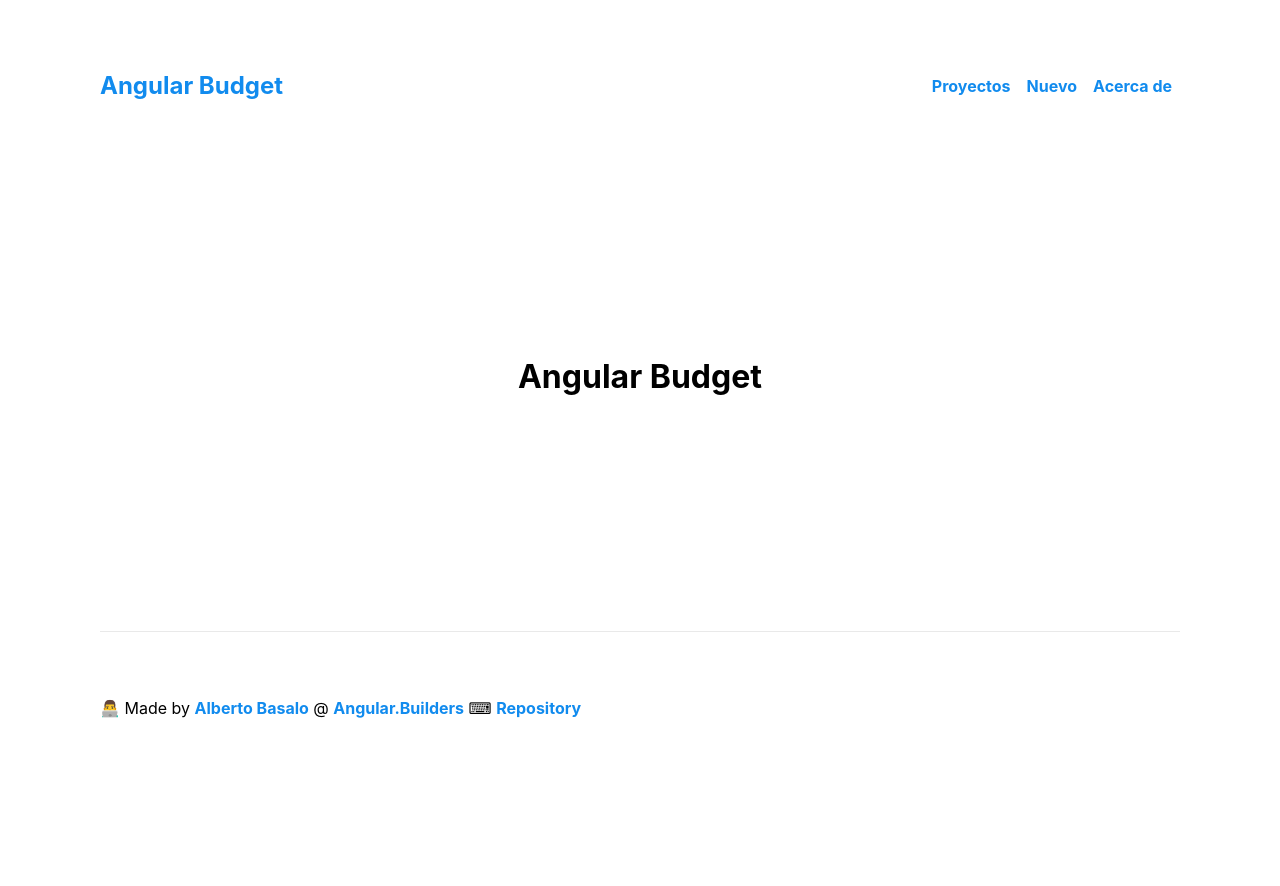
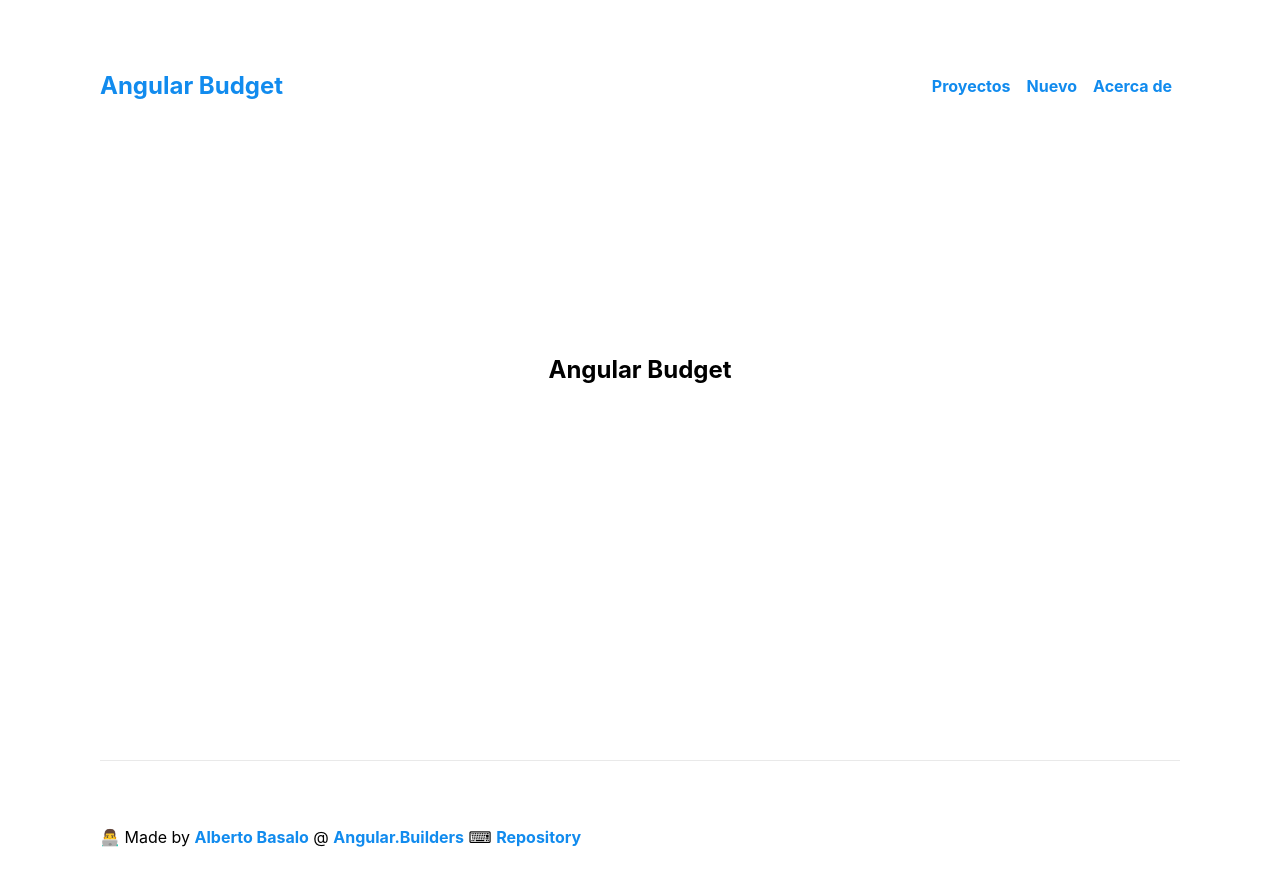
Before and after one commit to TrainingITCourses/ultebra-ng-test, an Angular app: page /about in a window 1280 px wide. Shown: the top 886 px of the page. Before the commit the page ends 800 px from the top, so only its background shows below. Built offline with nearby package versions, Linux system fonts and the light colour scheme.

Commit message:
test: about component

```diff
--- a/src/app/domain/about/about.component.html
+++ b/src/app/domain/about/about.component.html
@@ -1,3 +1,5 @@
-<header>
-  <h1>{{ title }}</h1>
-</header>
+<ab-page>
+  <header>
+    <h2>{{ title }}</h2>
+  </header>
+</ab-page>
```
Also changed, not shown: src/app/domain/about/about.module.ts (+5 -11 lines), 1 other file (tests, documents, lock files or other folders).
